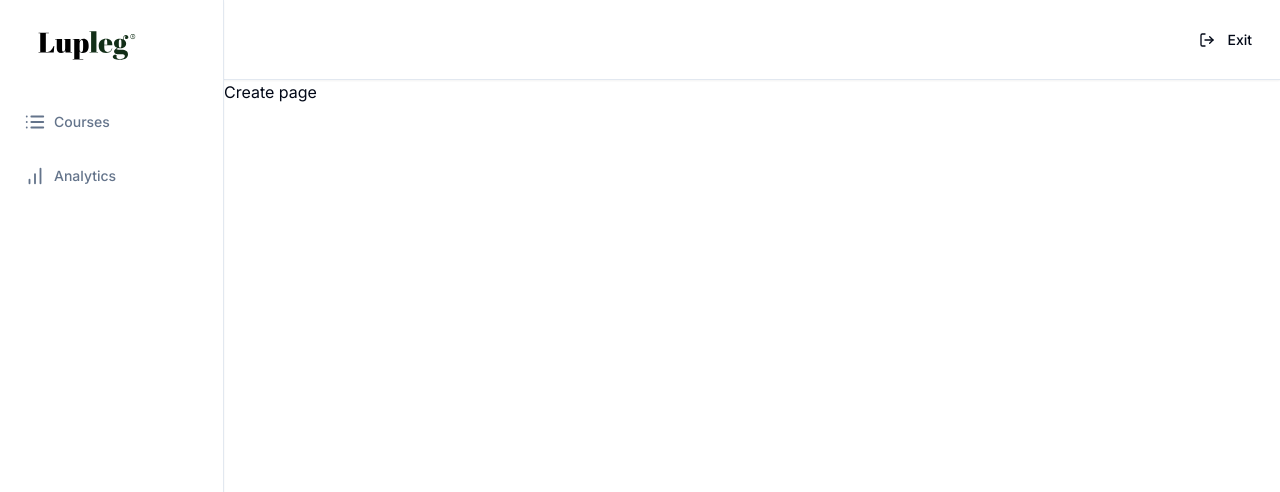
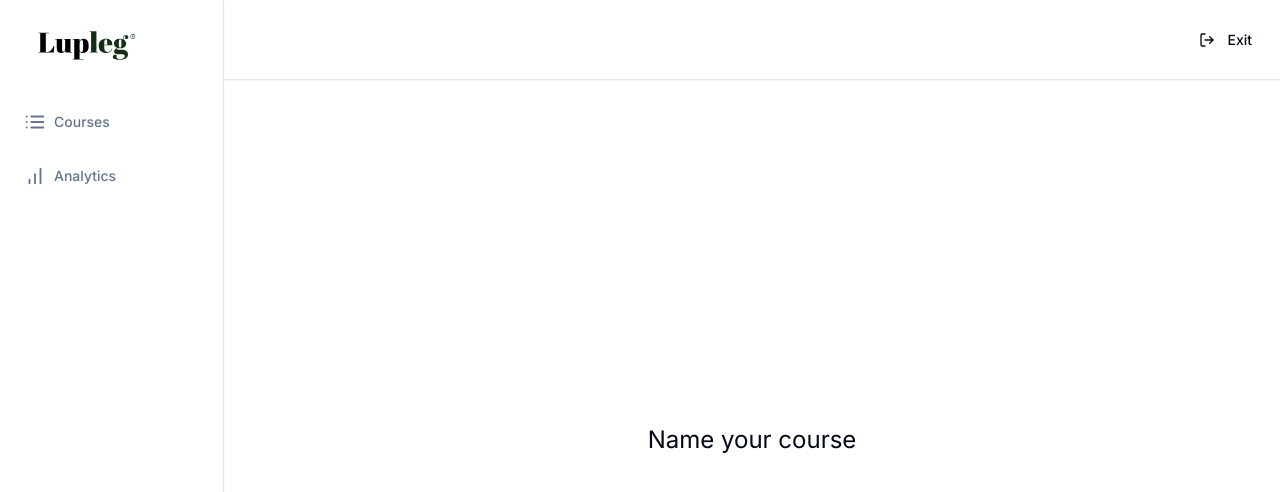
Before and after one commit to Lupleg/Labs, a Next.js app: page /teacher/create in a window 1280 px wide. Shown: the top 492 px of the page. Built offline with nearby package versions, Linux system fonts and the light colour scheme.

Commit message:
feat: Update CreatePage component with form validation and default values

```diff
--- a/app/(dashboard)/(routes)/teacher/create/page.tsx
+++ b/app/(dashboard)/(routes)/teacher/create/page.tsx
@@ -43,8 +43,10 @@ const CreatePage = () => {
   }
 
   return (
-    <div>
-      Create page
+    <div className="max-w-5xl mx-auto flex md:items-center md:justify-center h-full p-6">
+      <div className="">
+        <h1 className="text-2xl">Name your course</h1>
+      </div>
     </div>
   )
 }
```
